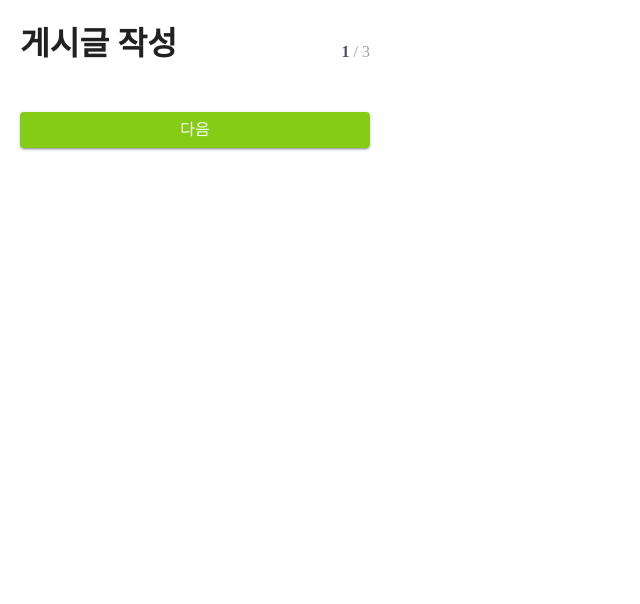
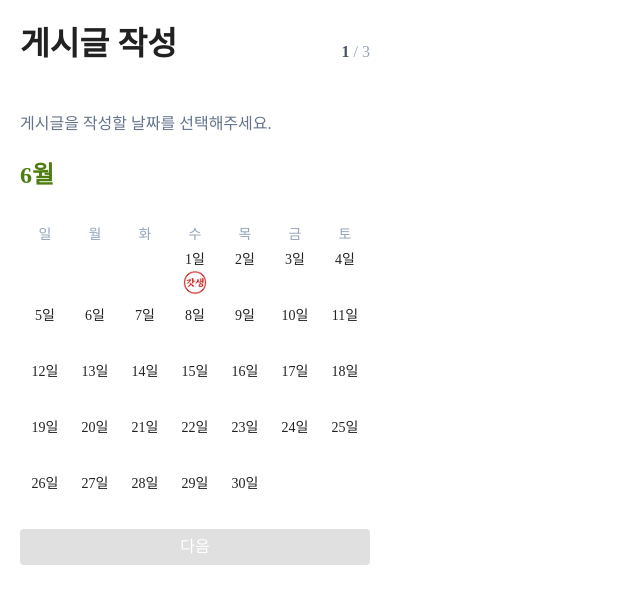
Before and after one commit to 2022-GDG-13/GOD_SAENG_FRONT, a React (Create React App) app: page /post in a window 1280 px wide. Shown: the top 604 px of the page, without its empty margins (0-640 px from the left). Built offline with nearby package versions, Linux system fonts and the light colour scheme.

Commit message:
Add Calendar

```diff
--- a/src/components/Calendar.js
+++ b/src/components/Calendar.js
@@ -1,10 +1,67 @@
-import React from 'react';
+import React, { useState } from 'react';
+import { Typography, Grid } from '@mui/material';
+import Godsaeng from '../assets/images/Godsaeng.png';
 
 
-function Calendar() {
+function Calendar(props) {
+    const dayOfWeeks = ["일", "월", "화", "수", "목", "금", "토"];
+    const [days, setDays] = useState([
+        {"day": 1, "godsaeng": true},
+        {"day": 2, "godsaeng": false},
+        {"day": 3, "godsaeng": false},
+        {"day": 4, "godsaeng": false},
+        {"day": 5, "godsaeng": false},
+        {"day": 6, "godsaeng": false},
+        {"day": 7, "godsaeng": false},
+        {"day": 8, "godsaeng": false},
+        {"day": 9, "godsaeng": false},
+        {"day": 10, "godsaeng": false},
+        {"day": 11, "godsaeng": false},
+        {"day": 12, "godsaeng": false},
+        {"day": 13, "godsaeng": false},
+        {"day": 14, "godsaeng": false},
+        {"day": 15, "godsaeng": false},
+        {"day": 16, "godsaeng": false},
+        {"day": 17, "godsaeng": false},
+        {"day": 18, "godsaeng": false},
+        {"day": 19, "godsaeng": false},
+        {"day": 20, "godsaeng": false},
+        {"day": 21, "godsaeng": false},
+        {"day": 22, "godsaeng": false},
+        {"day": 23, "godsaeng": false},
+        {"day": 24, "godsaeng": false},
+        {"day": 25, "godsaeng": false},
+        {"day": 26, "godsaeng": false},
+        {"day": 27, "godsaeng": false},
+        {"day": 28, "godsaeng": false},
+        {"day": 29, "godsaeng": false},
+        {"day": 30, "godsaeng": false},
+    ]);
+
     return (
         <div>
-
+            <Grid container>
+                {dayOfWeeks.map(dayOfWeek =>
+                    <Grid key={dayOfWeek} item xs={12/7} pb="0.25rem">
+                        <Typography fontSize="14px" textAlign="center" color="#94A3B8">{dayOfWeek}</Typography>
+                    </Grid>
+                )}
+                {Array(3).fill(1).map(day =>
+                    <Grid key={day} item xs={12/7} display="flex" flexDirection="column" alignItems="center" sx={{ height: "56px" }} />
+                )}
+                {days?.map(day =>
+                    <Grid
+                        key={day} item xs={12/7}
+                        display="flex" flexDirection="column" alignItems="center" sx={{ height: "56px", backgroundColor: props.day===day.day ? "primary.light" : "none" }}
+                        onClick={props.handleDay(day?.day)}
+                    >
+                        <Typography fontSize="14px">{day.day}일</Typography>
+                        {day.godsaeng &&
+                            <img src={Godsaeng} width="24px" />
+                        }
+                    </Grid>
+                )}
+            </Grid>
         </div>
     )
 }
--- a/src/pages/post/PostPage.js
+++ b/src/pages/post/PostPage.js
@@ -1,4 +1,4 @@
-import React, { useState } from 'react';
+import React, { useState, useEffect } from 'react';
 import { TextField, Typography, Button, Stack, Box } from '@mui/material';
 import { makeStyles, styled } from '@mui/styles';
 import { CloudUploadIcon } from '@heroicons/react/outline';
@@ -7,8 +7,36 @@ import Calendar from '../../components/Calendar';
 
 function PostPage() {
     const classes = useStyles();
+
     const [stage, setStage] = useState(1);
+    const [disabled, setDisabled] = useState(true);
+
+    const [day, setDay] = useState(undefined);
+
+    const [title, setTitle] = useState("");
+    const [content, setContent] = useState("");
     const [file, setFile] = useState();
+
+    const [tasks, setTasks] = useState([]);
+
+
+    useEffect(() => {
+        if (stage == 2) {
+            // TODO: POST day and get tasks
+            setTasks([
+
+            ]);
+        }
+        else if (stage == 3) {
+            // TODO: POST post image, title, content
+        }
+    }, [stage]);
+
+    useEffect(() => {
+        if (title) {
+            setDisabled(false);
+        }
+    }, [title]);
 
     const handleFileChange = (index) => (event) => {
         event.preventDefault();
@@ -18,6 +46,14 @@ function PostPage() {
 
     const handleStage = (event) => {
         setStage(stage+1);
+        setDisabled(true);
+    }
+
+    const handleDay = (day) => (event) => {
+        if (day) {
+            setDay(day);
+            setDisabled(false);
+        }
     }
 
     const handleUpload = (event) => {
@@ -34,13 +70,18 @@ function PostPage() {
                 </Typography>
             </Stack>
 
-            {stage == 3 &&
-                <Calendar />
+            <Box>
+                {stage == 1 &&
+                    <Stack spacing={"1.5rem"}>
+                        <Typography color="#64748B" mb="1.5rem">게시글을 작성할 날짜를 선택해주세요.</Typography>
+                        <Typography color="primary.dark" fontWeight="700" variant="h5" pb="0.5rem">6월</Typography>
+                        <Calendar handleDay={handleDay} day={day} />
+                    </Stack>
                 }
 
                 {stage == 2 &&
                     <Stack spacing={"1.5rem"}>
-                    <TextField fullWidth variant="standard" placeholder="제목" />
+                        <TextField fullWidth variant="standard" placeholder="제목" onChange={(e) => setTitle(e.target.value)} />
                         <Box backgroundColor="#F8FAFC" sx={{ border: "1px solid #E2E8F0", borderRadius: "10px", p: "4rem", display: "flex", alignItems: "center", justifyContent: "center" }}>
                             <input type="file" id="contained-button-file" accept="image/*" onChange={handleFileChange} style={{ display: "none" }} />
                             <label htmlFor="contained-button-file">
@@ -50,20 +91,21 @@ function PostPage() {
                                 </Stack>
                             </label>
                         </Box>
-                    <TextField fullWidth multiline minRows={16} placeholder="글을 작성해주세요" />
+                        <TextField fullWidth multiline minRows={16} placeholder="글을 작성해주세요" onChange={(e) => setContent(e.target.value)} />
                     </Stack>
                 }
 
                 {stage == 3 &&
                     <div>Tasks</div>
                 }
+            </Box>
 
             {stage == 3 ? (
                 <Button variant="contained" fullWidth mt="1.5rem" onClick={handleUpload}>
                     <Typography color="#fff">업로드</Typography>
                 </Button>
             ) : (
-                <Button variant="contained" fullWidth mt="1.5rem" onClick={handleStage}>
+                <Button variant="contained" fullWidth mt="1.5rem" disabled={disabled} onClick={handleStage}>
                     <Typography color="#fff">다음</Typography>
                 </Button>
             )}
@@ -80,5 +122,5 @@ const useStyles = makeStyles(theme => ({
         maxHeight: "844px",
         width: "100vw",
         padding: "24px 20px",
-    }
+    },
 }));
```
Also changed, not shown: src/assets/images/Godsaeng.png (added). Lines whose indentation alone changed are shown as unchanged.
